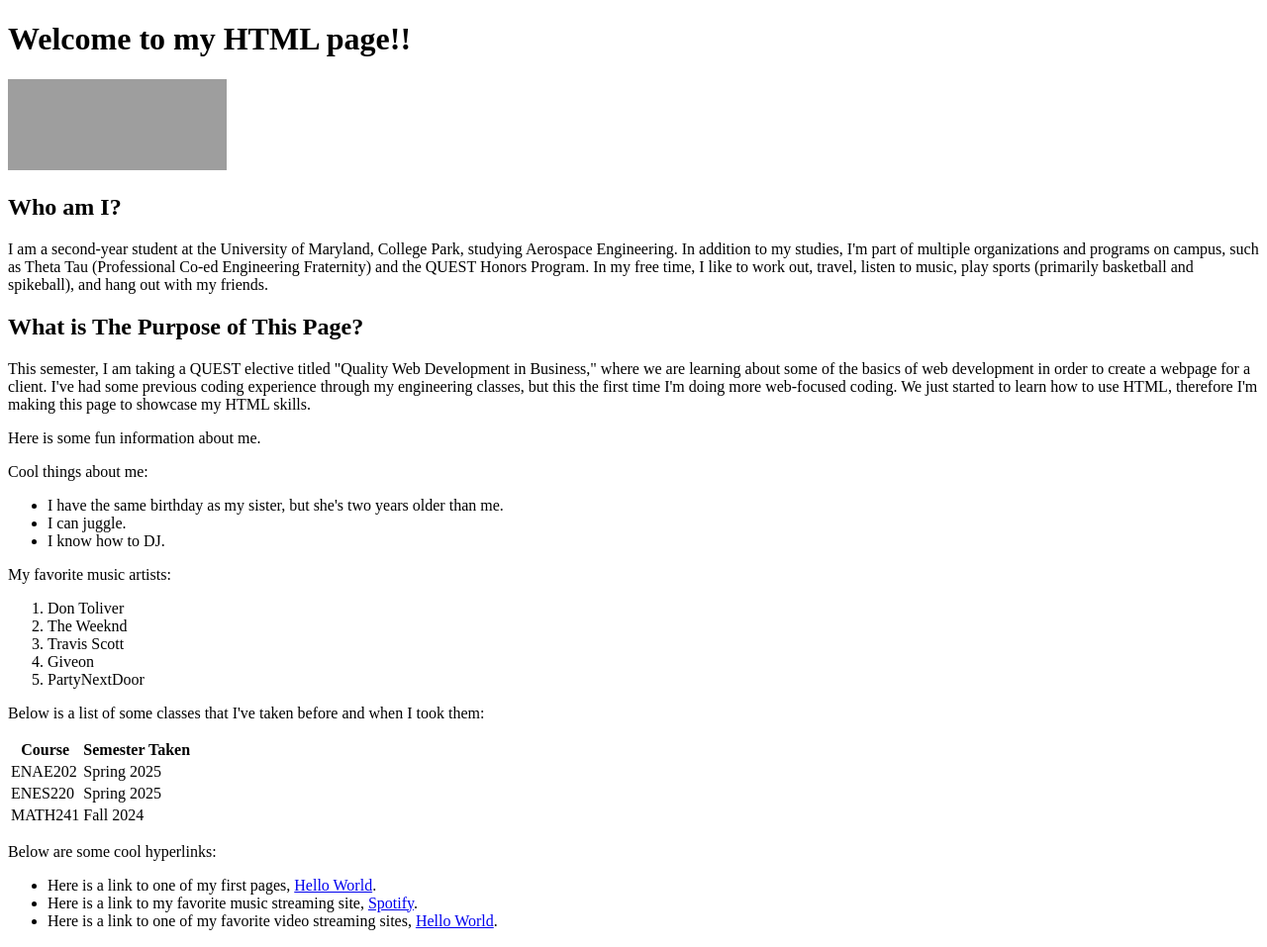
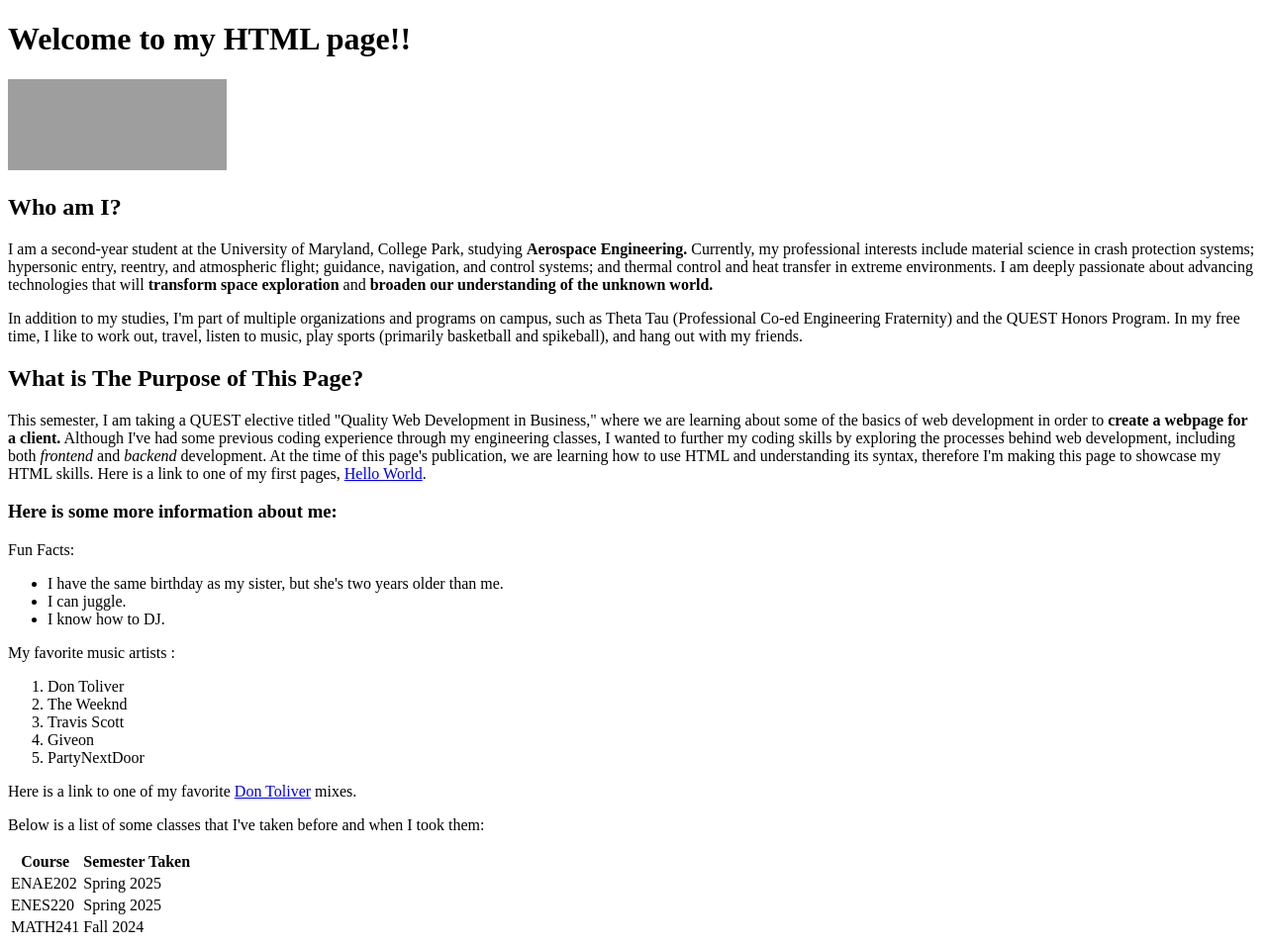
Before and after one commit to schokk73/helloworld2, a Flask app: page /about in a window 1280 px wide. Shown: the whole page at 99% size. Run offline with Flask 3, Linux system fonts and the light colour scheme; grey boxes are pictures that could not be loaded.

Commit message:
Made changes to my about information to make it more detailed

```diff
--- a/templates/about.html
+++ b/templates/about.html
@@ -8,20 +8,22 @@
 
 <h1> Welcome to my HTML page!!</h1>
 <img src="https://terpconnect.umd.edu/~jbono/bmgt408c/images/quest-logo.png" width="221" height="92" alt="QUEST logo">
-<!-- Introduction -->
+<!-- Introduction, includes both professional and fun -->
 <h2> Who am I?</h2>
-<p> I am a second-year student at the University of Maryland, College Park, studying Aerospace Engineering. In addition to my studies, I'm part of multiple organizations and programs on campus, such as Theta Tau (Professional Co-ed Engineering Fraternity) and the QUEST Honors Program. In my free time, I like to work out, travel, listen to music, play sports (primarily basketball and spikeball), and hang out with my friends.</p>
+<p> I am a second-year student at the University of Maryland, College Park, studying <strong>Aerospace Engineering.</strong> Currently, my professional interests include material science in crash protection systems; hypersonic entry, reentry, and atmospheric flight; guidance, navigation, and control systems; and thermal control and heat transfer in extreme environments. I am deeply passionate about advancing technologies that will <strong>transform space exploration</strong> and <strong>broaden our understanding of the unknown world.</strong></p>
+<p>In addition to my studies, I'm part of multiple organizations and programs on campus, such as Theta Tau (Professional Co-ed Engineering Fraternity) and the QUEST Honors Program. In my free time, I like to work out, travel, listen to music, play sports (primarily basketball and spikeball), and hang out with my friends.</p>
+<!-- Starting to include hyperlinks -->
 <h2> What is The Purpose of This Page?</h2>
-<p> This semester, I am taking a QUEST elective titled "Quality Web Development in Business," where we are learning about some of the basics of web development in order to create a webpage for a client. I've had some previous coding experience through my engineering classes, but this the first time I'm doing more web-focused coding. We just started to learn how to use HTML, therefore I'm making this page to showcase my HTML skills.</p>
-<!-- Making lists below, starting with fun facts, and then my favorite music artists. -->
-<p> Here is some fun information about me.</p>
-<p> Cool things about me:</p>
+<p> This semester, I am taking a QUEST elective titled "Quality Web Development in Business," where we are learning about some of the basics of web development in order to <strong>create a webpage for a client.</strong> Although I've had some previous coding experience through my engineering classes, I wanted to further my coding skills by exploring the processes behind web development, including both <em>frontend</em> and <em>backend</em> development. At the time of this page's publication, we are learning how to use HTML and understanding its syntax, therefore I'm making this page to showcase my HTML skills. Here is a link to one of my first pages, <a href = "https://schokk73.pythonanywhere.com/hello"> Hello World</a>.</p>
+<!-- Making lists below. -->
+<h3> Here is some more information about me:</h3>
+<p> Fun Facts:</p>
 <ul>
     <li> I have the same birthday as my sister, but she's two years older than me.</li>
     <li> I can juggle.</li>
     <li> I know how to DJ.</li>
 </ul>
-<p> My favorite music artists:</p>
+<p> My favorite music artists :</p>
 <ol>
     <li> Don Toliver</li>
     <li> The Weeknd</li>
@@ -29,6 +31,7 @@
     <li> Giveon</li>
     <li> PartyNextDoor</li>
 </ol>
+<p>Here is a link to one of my favorite <a href = "https://open.spotify.com/playlist/37i9dQZF1EIYzTRoCVaxhb?si=yzpvvfpYTqeWBvziGAoJgA" target="_blank">Don Toliver</a> mixes. </p>
 <!-- Made table below with class information -->
 <p> Below is a list of some classes that I've taken before and when I took them:</p>
     <table>
@@ -49,13 +52,7 @@
             <td> Fall 2024</td>
         </tr>
     </table>
-<!-- Starting to include hyperlinks -->
-<p> Below are some cool hyperlinks:</p>
-<ul>
-    <li> Here is a link to one of my first pages, <a href = "https://schokk73.pythonanywhere.com/hello"> Hello World</a>.</li>
-    <li> Here is a link to my favorite music streaming site, <a href = "https://open.spotify.com/"> Spotify</a>.</li>
-    <li> Here is a link to one of my favorite video streaming sites, <a href = "https://www.youtube.com/" target="_blank"> Hello World</a>.</li>
-</ul>
+
 
 </body>
 </html>
```
